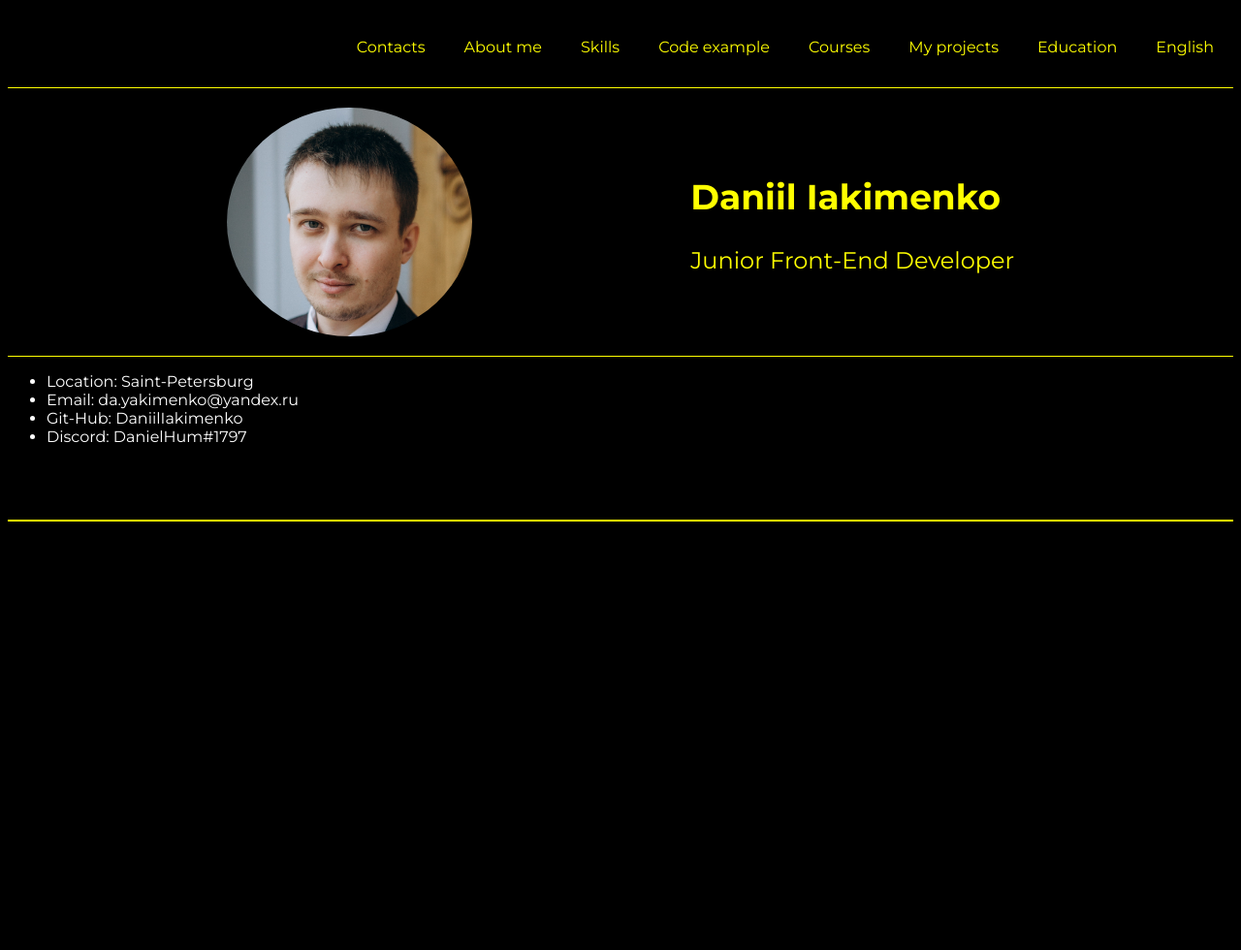
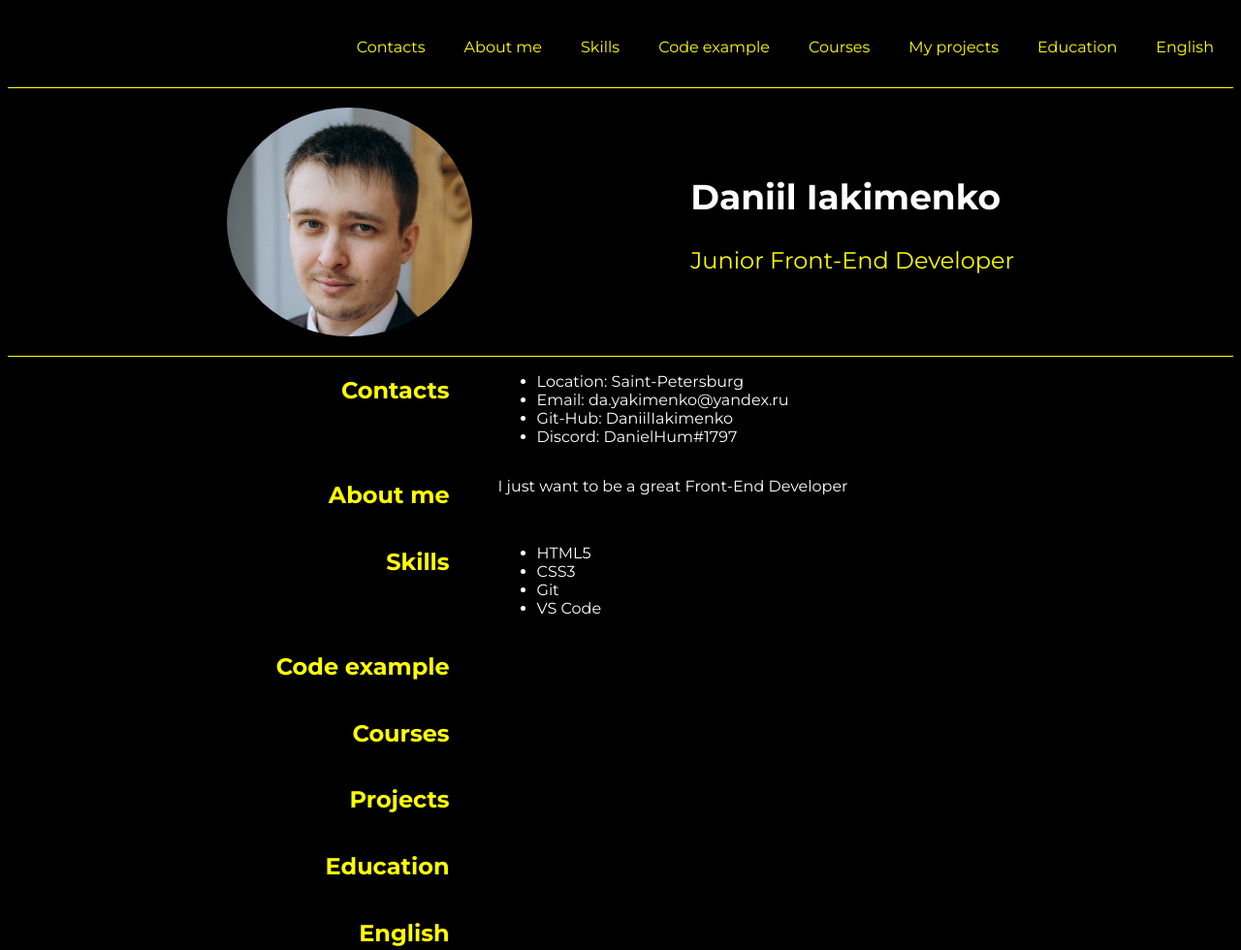
Before and after one commit to DaniilIakimenko/rsschool-cv, a plain HTML site: page index.html in a window 1280 px wide. Shown: the top 980 px of the page at 97% size. Before the commit the page ends 800 px from the top, so only its background shows below. Drawn offline with Linux system fonts and the light colour scheme.

Commit message:
feat: add section titles and skill section

```diff
--- a/css/style.css
+++ b/css/style.css
@@ -45,17 +45,12 @@ body {
     color: orange;
 }
 
-.contacts-link {
+.section-link {
     text-decoration: none;
 }
 
-.main-container {
+.section {
     display: flex;
-    flex-wrap: wrap;
-}
-
-.section {
-    width: 50%;
 }
 
 img {
@@ -84,3 +79,22 @@ img {
 .avatar {
     border-radius: 50%;
 }
+
+.section-title {
+    float: right;
+    width: 40%;
+    text-align: right;
+    padding-right: 50px;
+}
+
+.section-list {
+    float: left;
+    width: 60%;
+    text-align: left;
+}
+
+.section-code {
+    float: left;
+    width: 60%;
+    text-align: left;
+  }
--- a/index.html
+++ b/index.html
@@ -32,40 +32,49 @@
         <div class="container main-header">
             <img class="avatar" src="assets/img/avatar.jpg" alt="avatar">
             <section class="section-main" id="profile">
-                <h1 class="section-title section-main-title">Daniil Iakimenko</h1>
+                <h1 class="section-main-title">Daniil Iakimenko</h1>
                 <p class="paragraph-main">Junior Front-End Developer</p>
             </section>
         </div>
 
         <div class="container main-container">
             <section class="section" id="contacts">
-                <ul class="contacts-list">
-                    <li class="contacts-item">Location: Saint-Petersburg</li>
-                    <li class="contacts-item">Email: da.yakimenko@yandex.ru</li>
-                    <li class="contacts-item">Git-Hub: <a href="https://github.com/DaniilIakimenko" class="contacts-link">DaniilIakimenko</a></li>
-                    <li class="contacts-item">Discord: DanielHum#1797</li>
+                <h2 class="section-title">Contacts</h2>
+                <ul class="section-list">
+                    <li class="section-item">Location: Saint-Petersburg</li>
+                    <li class="section-item">Email: da.yakimenko@yandex.ru</li>
+                    <li class="section-item">Git-Hub: <a href="https://github.com/DaniilIakimenko" class="section-link">DaniilIakimenko</a></li>
+                    <li class="section-item">Discord: DanielHum#1797</li>
                 </ul>
             </section>
             <section class="section" id="summary">
-                <h2 class="section-title"></h2>
+                <h2 class="section-title">About me</h2>
+                <p class="section-list">I just want to be a great Front-End Developer</p>
             </section>
             <section class="section"id="skills">
-                <h2 class="section-title"></h2>
+                <h2 class="section-title">Skills</h2>
+                <ul class="section-list">
+                    <li class="section-item">HTML5</li>
+                    <li class="section-item">CSS3</li>
+                    <li class="section-item">Git</li>
+                    <li class="section-item">VS Code</li>
+                </ul>
             </section>
             <section class="section"id="code">
-                <h2 class="section-title"></h2>
+                <h2 class="section-title">Code example</h2>
+
             </section>
             <section class="section"id="courses">
-                <h2 class="section-title"></h2>
+                <h2 class="section-title">Courses</h2>
             </section>
             <section class="section"id="projects">
-                <h2 class="section-title"></h2>
+                <h2 class="section-title">Projects</h2>
             </section>
             <section class="section"id="education">
-                <h2 class="section-title"></h2>
+                <h2 class="section-title">Education</h2>
             </section>
             <section class="section"id="english">
-                <h2 class="section-title"></h2>
+                <h2 class="section-title">English</h2>
             </section>
         </div>
     </main>
```
